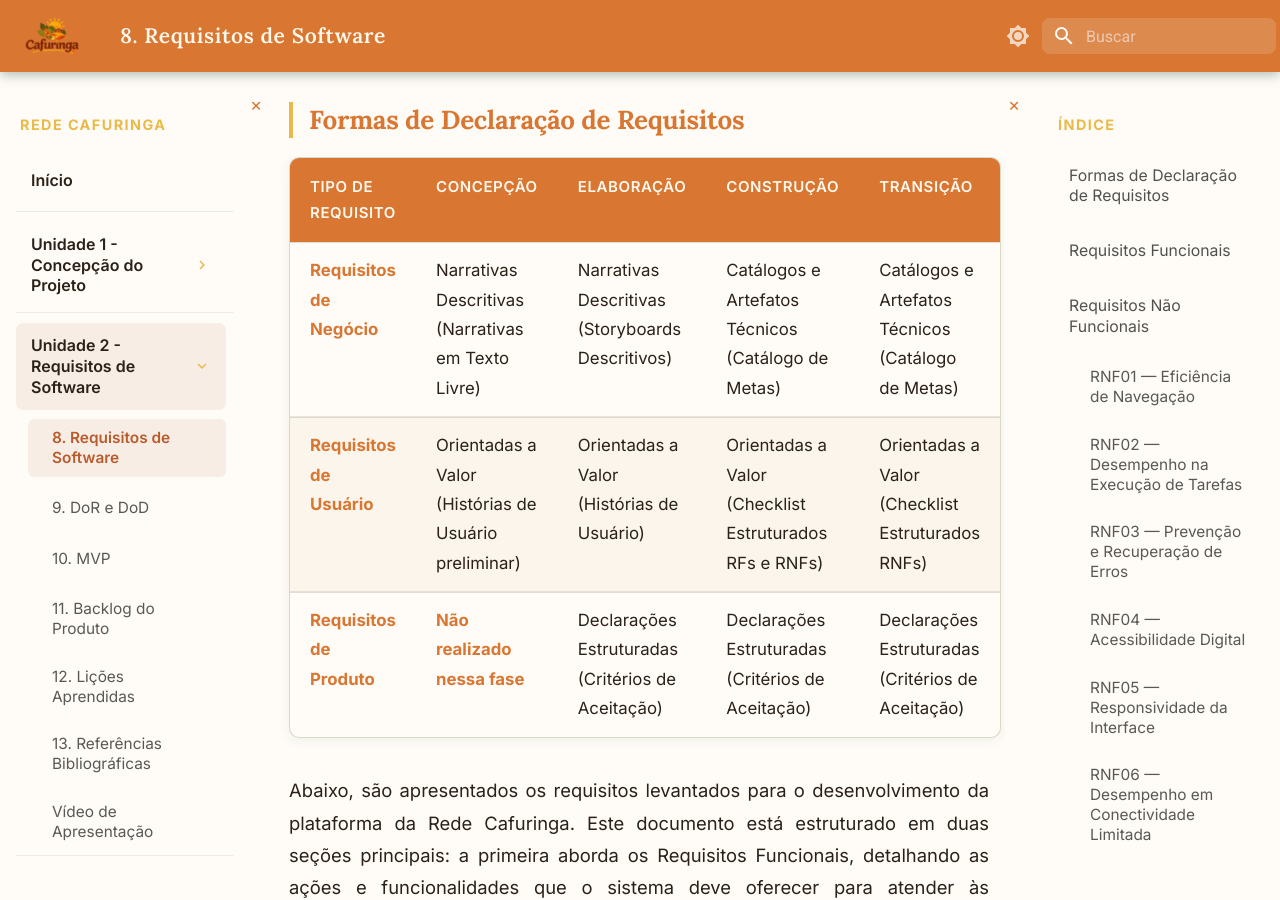
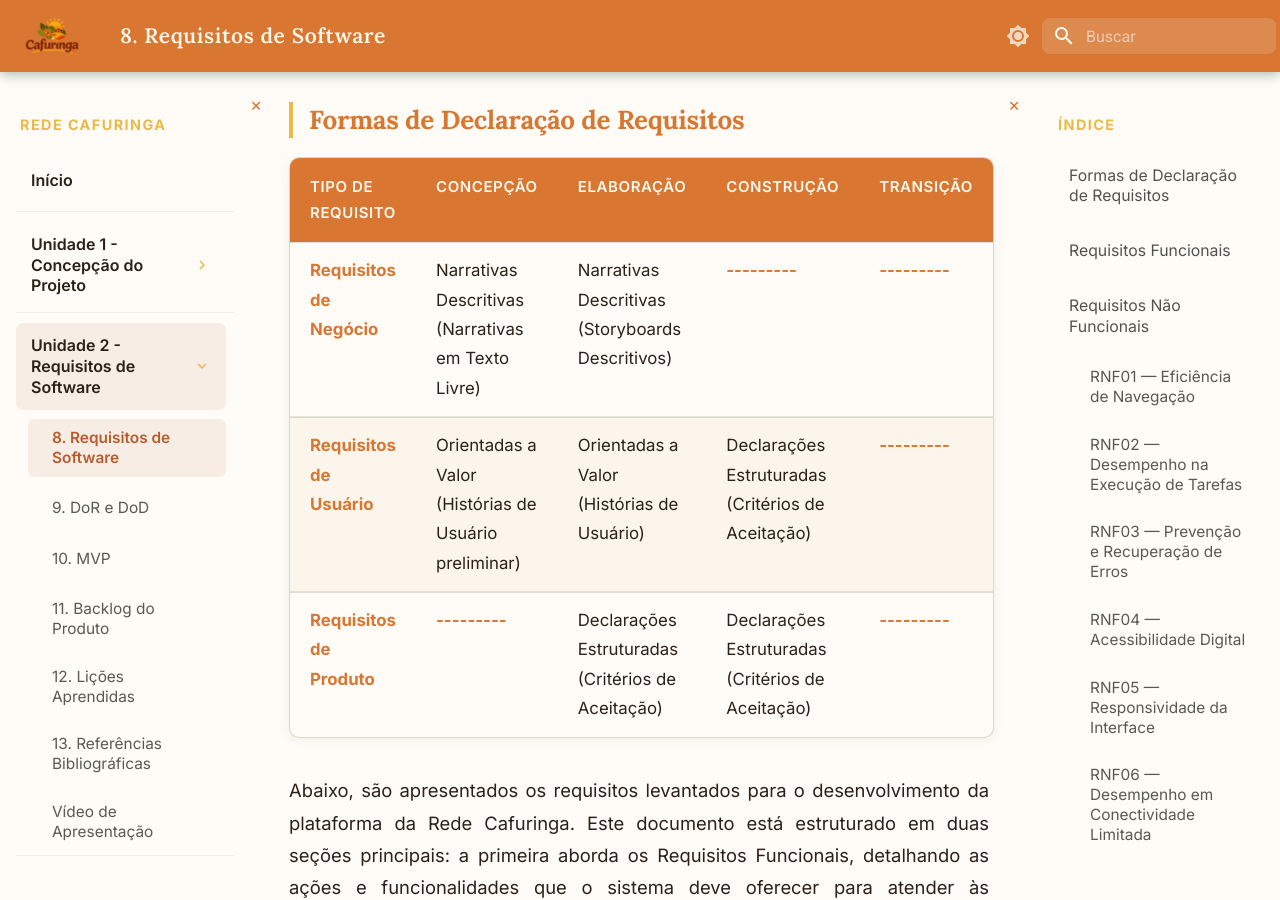
Before and after one commit to mdsreq-fga-unb/REQ-2026.2-T02-RedeCafuringa, an MkDocs documentation site: the page built from docs/unidade2/requisitos.md, in a window 1280 px wide and 900 px high, scrolled down 262 px. Built offline with MkDocs 1.6.1 and Material for MkDocs 9.7.7, drawn with Linux system fonts in a browser that asks for light colours.

Commit message:
fix(docs):atuliza tabela de formas de declaração de requisitos

```diff
--- a/docs/unidade2/requisitos.md
+++ b/docs/unidade2/requisitos.md
@@ -3,9 +3,9 @@
 
 | Tipo de Requisito | Concepção | Elaboração | Construção | Transição |
 |---|---|---|---|---|
-| **Requisitos de Negócio** | Narrativas Descritivas (Narrativas em Texto Livre) | Narrativas Descritivas (Storyboards Descritivos) | Catálogos e Artefatos Técnicos (Catálogo de Metas) | Catálogos e Artefatos Técnicos (Catálogo de Metas) |
-| **Requisitos de Usuário** | Orientadas a Valor (Histórias de Usuário preliminar) | Orientadas a Valor (Histórias de Usuário) | Orientadas a Valor (Checklist Estruturados RFs e RNFs) | Orientadas a Valor (Checklist Estruturados RNFs) |
-| **Requisitos de Produto** | **Não realizado nessa fase** | Declarações Estruturadas (Critérios de Aceitação) | Declarações Estruturadas (Critérios de Aceitação) | Declarações Estruturadas (Critérios de Aceitação) |
+| **Requisitos de Negócio** | Narrativas Descritivas (Narrativas em Texto Livre) | Narrativas Descritivas (Storyboards Descritivos) | **---------**| **---------** |
+| **Requisitos de Usuário** | Orientadas a Valor (Histórias de Usuário preliminar) | Orientadas a Valor (Histórias de Usuário) | Declarações Estruturadas (Critérios de Aceitação) | **---------** |
+| **Requisitos de Produto** | **---------** | Declarações Estruturadas (Critérios de Aceitação) | Declarações Estruturadas (Critérios de Aceitação) | **---------** |
 
 
 Abaixo, são apresentados os requisitos levantados para o desenvolvimento da plataforma da Rede Cafuringa. Este documento está estruturado em duas seções principais: a primeira aborda os Requisitos Funcionais, detalhando as ações e funcionalidades que o sistema deve oferecer para atender às necessidades de produtores, consumidores e administradores (como cadastros, consultas e gestão de reservas). A segunda seção lista os Requisitos Não Funcionais, estabelecendo os critérios de qualidade, segurança, desempenho e usabilidade da aplicação.
```
